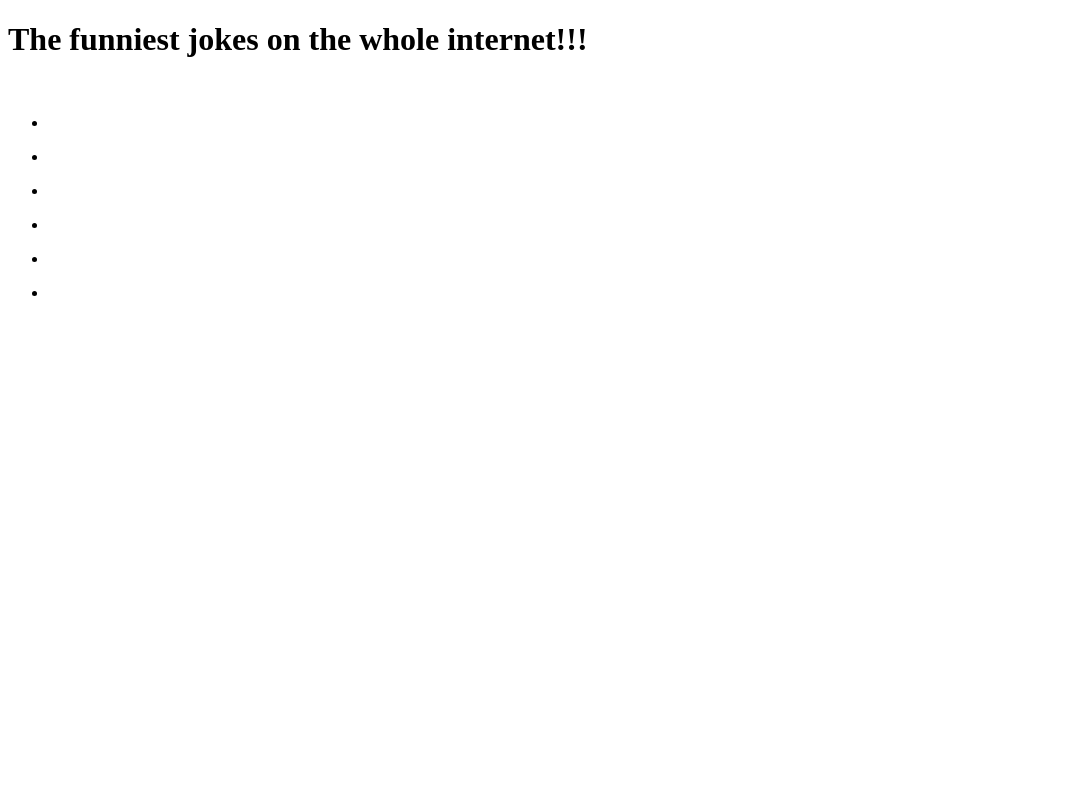
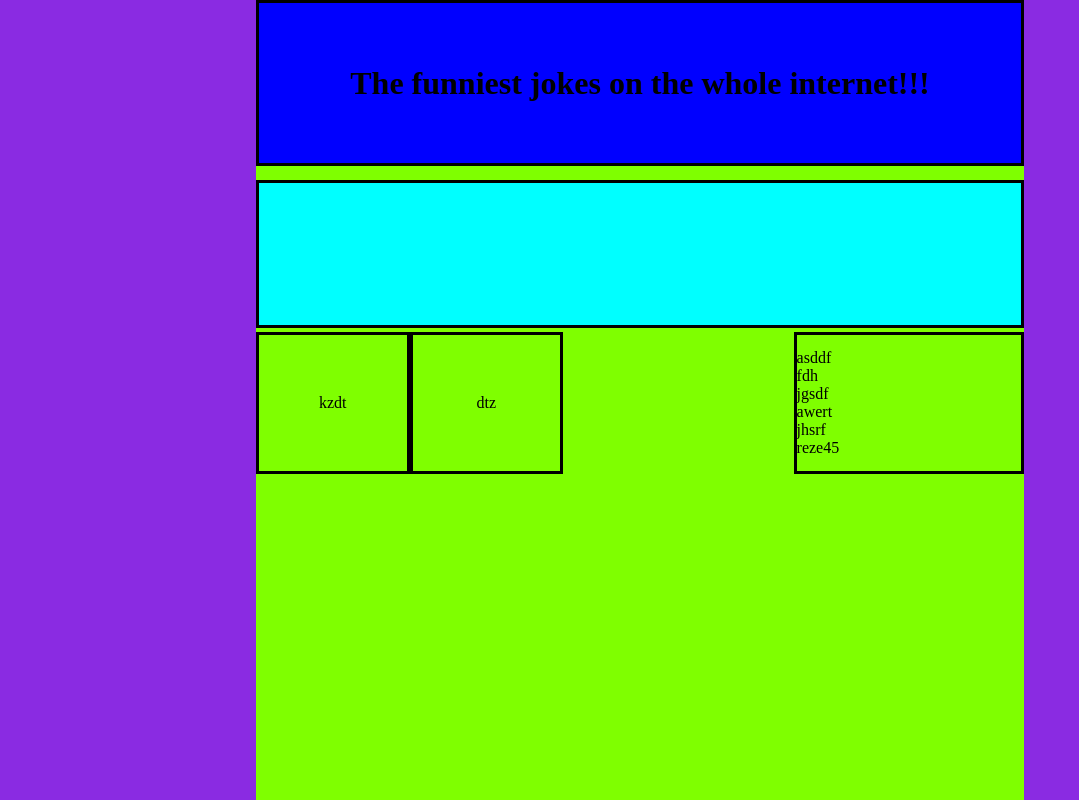
Before and after one commit to KewryX/co-op-html-css-js, a plain HTML site: page index.html in a window 1280 px wide. Shown: the top 800 px of the page, without its empty margins (0-1079 px from the left). Drawn offline with Linux system fonts and the light colour scheme; no server answers.

Commit message:
óra vége

```diff
--- a/index.html
+++ b/index.html
@@ -5,51 +5,56 @@
     <meta http-equiv="X-UA-Compatible" content="IE=edge">
     <meta name="viewport" content="width=device-width, initial-scale=1.0">
     <title>Funny jokes</title>
-
+    <link rel="stylesheet" href="style.css">
     <script src="script.js"></script>
 </head>
 
 <body>
+
+
+    <aside id="balkep">
+        <img src="" alt="">
+    </aside>
 
     <header>
         <h1>The funniest jokes on the whole internet!!!</h1>
 
     </header>
 
-    <aside>
+    <aside id="jobbkep">
         <img src="" alt="">
     </aside>
 
+
     <main>
         <div id="joke"></div>
-        <div id="category"></div>
-        <div id="type"></div>
+        <div id="category">kzdt</div>
+        <div id="type">dtz</div>
+        <div></div>
         <div id="flags">
             <ul>
                 <li>
-                    <p id="nsfw"></p>
+                    <p id="nsfw">asddf</p>
                 </li>
                 <li>
-                    <p id="religious"></p>
+                    <p id="religious">fdh</p>
                 </li>
                 <li>
-                    <p id="political"></p>
+                    <p id="political">jgsdf</p>
                 </li>
                 <li>
-                    <p id="racist"></p>
+                    <p id="racist">awert</p>
                 </li>
                 <li>
-                    <p id="sexist"></p>
+                    <p id="sexist">jhsrf</p>
                 </li>
                 <li>
-                    <p id="explicit"></p>
+                    <p id="explicit">reze45</p>
                 </li>
             </ul>
         </div>
     </main>
 
-    <aside>
-        <img src="" alt="">
-    </aside>
+
 </body>
 </html>
--- a/style.css
+++ b/style.css
@@ -0,0 +1,89 @@
+*{
+    margin: 0;
+    padding: 0;
+
+}
+
+header{
+    display: grid;
+    border: 3px solid black;
+    text-align: center;
+    padding: 30px;
+    height: 100px;
+    justify-content: center;
+    align-content: center;
+    background-color: blue;
+}
+
+body{
+    display: grid;
+    grid-template-columns: 20% 60% 20%;
+    grid-template-rows: 180px auto;
+    height:100rem;
+    background-color: chartreuse;
+}
+
+main{
+    display: grid;
+    grid-template-columns: 20% 20% 30% 30%;
+    grid-template-rows: 50% 50%;
+    row-gap: 10px;
+    height:20%;
+
+}
+
+aside{
+
+    height: 100%;
+    background-color: blueviolet;
+}
+
+#balkep{
+
+   grid-row-end: span 2;
+}
+
+#jobbkep{
+    grid-row-end: span 2;
+}
+
+#joke{
+    display:grid;
+    grid-column-start: 0;
+    grid-column-end: span 4;
+
+    border: 3px solid black;
+    font-size: 26px;
+    height: 100%;
+    text-align: center;
+    justify-content: center;
+    align-content: center;
+    background-color: aqua;
+
+}
+
+#category{
+    display: grid;
+    border: 3px solid black;
+    text-align: center;
+    align-content: center;
+}
+
+#type{
+    display: grid;
+    border: 3px solid black;
+    text-align: center;
+    align-content: center;
+}
+
+#flags{
+    display: grid;
+    border: 3px solid black;
+    text-align: left;
+    align-content: center;
+}
+
+li{
+
+    list-style-type: none;
+}
```
Also changed, not shown: script.js (line endings or trailing spaces).
